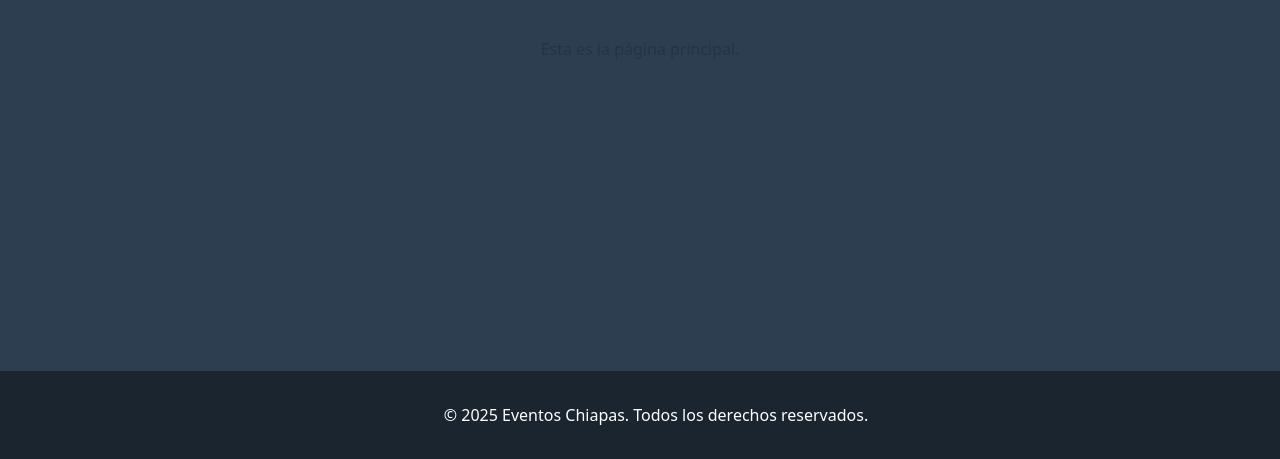
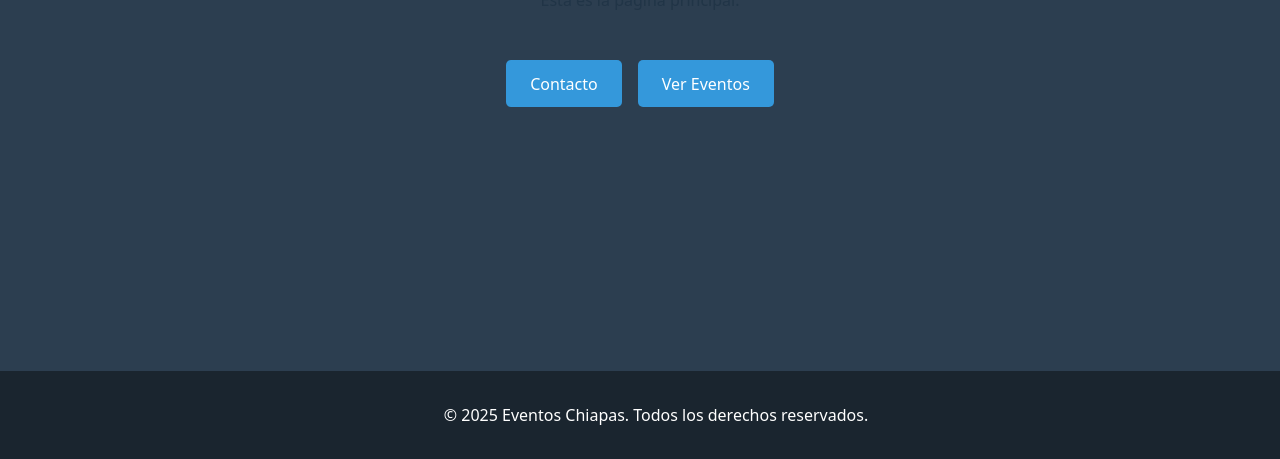
Before and after one commit to alexander1939/EventChiapas, a React (Vite) app: page / in a window 1280 px wide. Shown: the part 341-800 px from the top of the page. Built offline with nearby package versions, Linux system fonts and the light colour scheme.

Commit message:
integracion del Main Content y direcionamineto de paginas de contacto y eventos

```diff
--- a/package.json
+++ b/package.json
@@ -12,6 +12,7 @@
   "dependencies": {
     "react": "^19.1.0",
     "react-dom": "^19.1.0",
+    "react-icons": "^5.5.0",
     "react-router-dom": "^7.6.1"
   },
   "devDependencies": {
--- a/src/assets/styles/style.css
+++ b/src/assets/styles/style.css
@@ -40,3 +40,25 @@
   width: 100%;
   flex-shrink: 0; /* Evita que se encoja */
 }
+
+/* Botones */
+.button-group {
+  display: flex;
+  gap: 1rem;
+  margin-top: 2rem;
+}
+
+.action-button {
+  background-color: #3498db; /* Azul brillante */
+  color: white;
+  border: none;
+  padding: 0.8rem 1.5rem;
+  border-radius: 5px;
+  font-size: 1rem;
+  cursor: pointer;
+  transition: background-color 0.3s;
+}
+
+.action-button:hover {
+  background-color: #2980b9; /* Azul más oscuro al hover */
+}
--- a/src/pages/contact.tsx
+++ b/src/pages/contact.tsx
@@ -0,0 +1,11 @@
+import React from 'react';
+
+const Contact: React.FC = () => {
+  return (
+    <div className="contact-container">
+      <h2 className="contact-title">Contacto....</h2>
+    </div>
+  );
+};
+
+export default Contact;
--- a/src/pages/event.tsx
+++ b/src/pages/event.tsx
@@ -0,0 +1,11 @@
+import React from 'react';
+
+const Event: React.FC = () => {
+  return (
+    <div className="page-container">
+      <h2>Próximos Eventos....</h2>
+    </div>
+  );
+};
+
+export default Event;
--- a/src/pages/home.tsx
+++ b/src/pages/home.tsx
@@ -1,11 +1,29 @@
 import React from 'react';
-import '../assets/styles/style.css';  // Ruta corregida (sin "../../")
+import { useNavigate } from 'react-router-dom';
+import '../assets/styles/style.css';
 
 const Home: React.FC = () => {
+  const navigate = useNavigate();
+
   return (
     <div className="home-container">
-      <h1 className="home-title">Bienvenido a Eventos Chiapas</h1>
+      <h2 className="home-title">Bienvenido a Eventos Chiapas</h2>
       <p className="home-description">Esta es la página principal.</p>
+
+      <div className="button-group">
+        <button
+          className="action-button"
+          onClick={() => navigate('/contact')}
+        >
+          Contacto
+        </button>
+        <button
+          className="action-button"
+          onClick={() => navigate('/events')}
+        >
+          Ver Eventos
+        </button>
+      </div>
     </div>
   );
 };
--- a/src/router.tsx
+++ b/src/router.tsx
@@ -1,6 +1,8 @@
 import React from 'react';
 import { BrowserRouter, Routes, Route } from 'react-router-dom';
 import Home from './pages/home';
+import Contact from './pages/contact';
+import Event from './pages/event'; // Asegúrate que la importación es correcta
 import Layout from './components/Layout';
 
 const AppRouter: React.FC = () => {
@@ -8,6 +10,8 @@ const AppRouter: React.FC = () => {
     <BrowserRouter>
       <Routes>
         <Route path="/" element={<Layout><Home /></Layout>} />
+        <Route path="/contact" element={<Layout><Contact /></Layout>} />
+        <Route path="/events" element={<Layout><Event /></Layout>} />
       </Routes>
     </BrowserRouter>
   );
```
Also changed, not shown: 1 other file (tests, documents, lock files or other folders).
